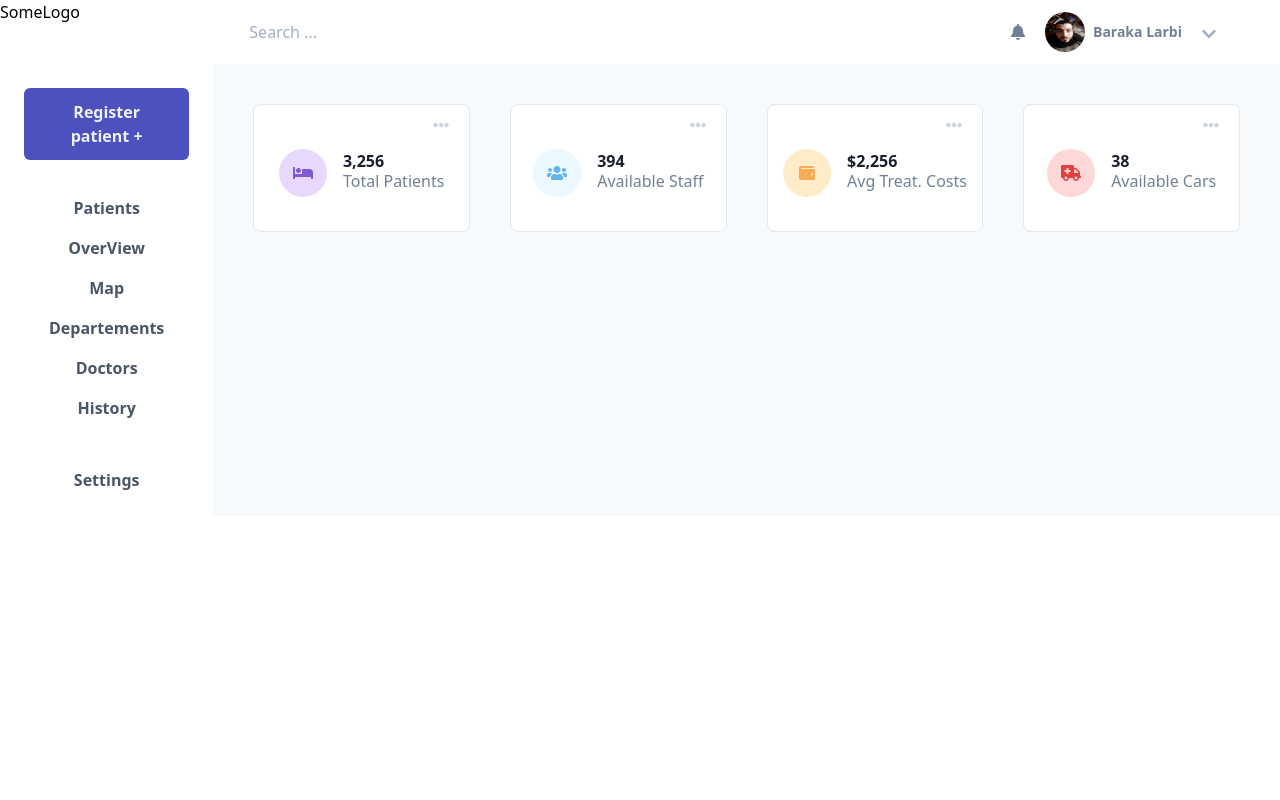
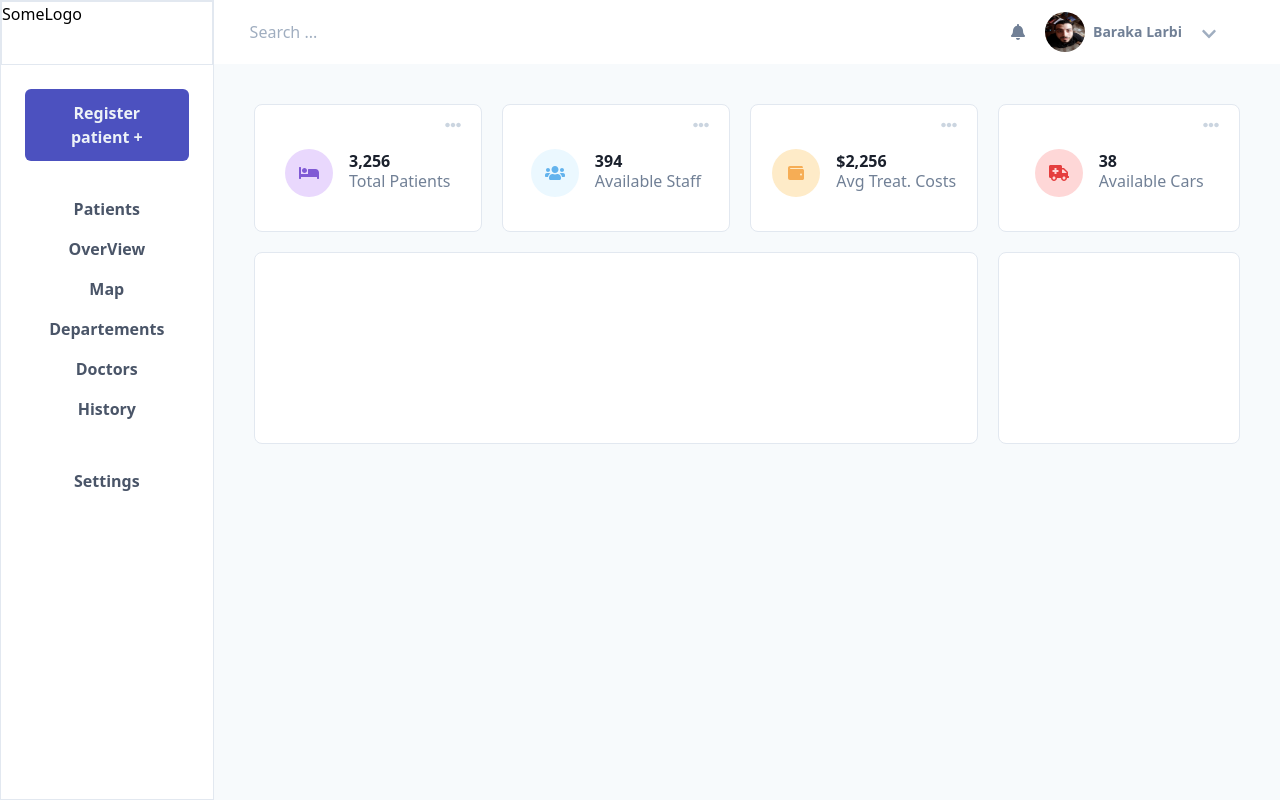
Before and after one commit to larbibaraka/health-app-dashboard, a React (Create React App) app: page / in a window 1280 px wide. Built offline with nearby package versions, Linux system fonts and the light colour scheme.

Commit message:
creating the stats 1 area

```diff
--- a/src/components/ResumeArea.jsx
+++ b/src/components/ResumeArea.jsx
@@ -10,7 +10,8 @@ import {
 export function ResumeArea() {
   return (
     <div className="flex flex-row">
-      <div className="h-32 bg-white border rounded-lg w-1/4 flex flex-col mr-10">
+      <div className="mr-5 w-3/4 flex flex-row ">
+        <div className="h-32 bg-white border rounded-lg w-full flex flex-col mr-5">
           <div className="self-end">
             <span className="text-gray-400 mt-2 mr-5 block cursor-pointer">
               <FontAwesomeIcon icon={faEllipsisH} />
@@ -28,7 +29,7 @@ export function ResumeArea() {
             </div>
           </div>
         </div>
-      <div className="h-32 bg-white border rounded-lg w-1/4 flex flex-col mr-10">
+        <div className="h-32 bg-white border rounded-lg w-full flex flex-col mr-5">
           <div className="self-end">
             <span className="text-gray-400 mt-2 mr-5 block">
               <FontAwesomeIcon icon={faEllipsisH} />
@@ -46,7 +47,7 @@ export function ResumeArea() {
             </div>
           </div>
         </div>
-      <div className="h-32 bg-white border rounded-lg w-1/4 flex flex-col mr-10">
+        <div className="h-32 bg-white border rounded-lg w-full flex flex-col">
           <div className="self-end">
             <span className="text-gray-400 mt-2 mr-5 block">
               <FontAwesomeIcon icon={faEllipsisH} />
@@ -64,7 +65,8 @@ export function ResumeArea() {
             </div>
           </div>
         </div>
-      <div className="h-32 bg-white border rounded-lg w-1/4 flex flex-col">
+      </div>
+      <div className="h-32 w-1/4 bg-white border rounded-lg flex flex-col ">
         <div className="self-end">
           <span className="text-gray-400 mt-2 mr-5 block">
             <FontAwesomeIcon icon={faEllipsisH} />
--- a/src/components/SideBar.jsx
+++ b/src/components/SideBar.jsx
@@ -2,8 +2,8 @@ import React from "react";
 
 export const SideBar = () => {
   return (
-    <div className="sidebar flex flex-col bg-white w-1/5">
-      <div className="logo h-16 justify-center ">SomeLogo</div>
+    <div className="sidebar flex flex-col bg-white w-1/5 border border-gray-300 h-screen">
+      <div className="logo h-16 justify-center border border-gray-300">SomeLogo</div>
       <div className="bg-white menu p-6 flex flex-col">
         <div className="register-patient self-center">
           <button className="bg-indigo-700 text-gray-200 px-6 py-3 rounded-md font-semibold   hover:bg-indigo-800 hover:text-white items-center focus:outline-none">
@@ -13,6 +13,7 @@ export const SideBar = () => {
         <div className="menu-elements mt-5">
           <ul className="flex flex-col items-center">
             <li className="text-gray-700 font-sans font-semibold hover:text-indigo-800 cursor-pointer mt-4">
+
               Patients
             </li>
             <li className="text-gray-700 font-sans font-semibold hover:text-indigo-800 cursor-pointer mt-4">
--- /dev/null
+++ b/src/components/StatsAreaOne.jsx
@@ -0,0 +1,10 @@
+import React from 'react'
+
+export  function StatsAreaOne() {
+    return (
+        <div className="flex flex-row mt-5">
+        <div className="w-3/4 h-48 bg-white border rounded-lg mr-5"></div>
+        <div className="w-1/4 h-48 bg-white border rounded-lg"></div>
+      </div>
+    )
+}
--- a/src/container/App.js
+++ b/src/container/App.js
@@ -2,8 +2,16 @@ import React from "react";
 import "../assets/App.css";
 import { SideBar } from "./../components/SideBar";
 import { NavBar } from "../components/NavBar";
-import {ResumeArea} from "../components/ResumeArea";
-
+import { ResumeArea } from "../components/ResumeArea";
+import { FontAwesomeIcon } from "@fortawesome/react-fontawesome";
+import {
+  faEllipsisH,
+  faBed,
+  faUsers,
+  faWallet,
+  faAmbulance,
+} from "@fortawesome/free-solid-svg-icons";
+import { StatsAreaOne } from "../components/StatsAreaOne";
 function App() {
   return (
     <div className="flex bg-gray-100">
@@ -14,10 +22,10 @@ function App() {
         <NavBar />
         {/* main area */}
         <main className="m-10">
-          <div className="flex flex-col">
-            {/* resume area */}
-            <ResumeArea />
-          </div>
+          {/* resume area */}
+          <ResumeArea />
+          {/* stats area */}
+          <StatsAreaOne/>
         </main>
       </div>
     </div>
```
Lines whose indentation alone changed are shown as unchanged.
